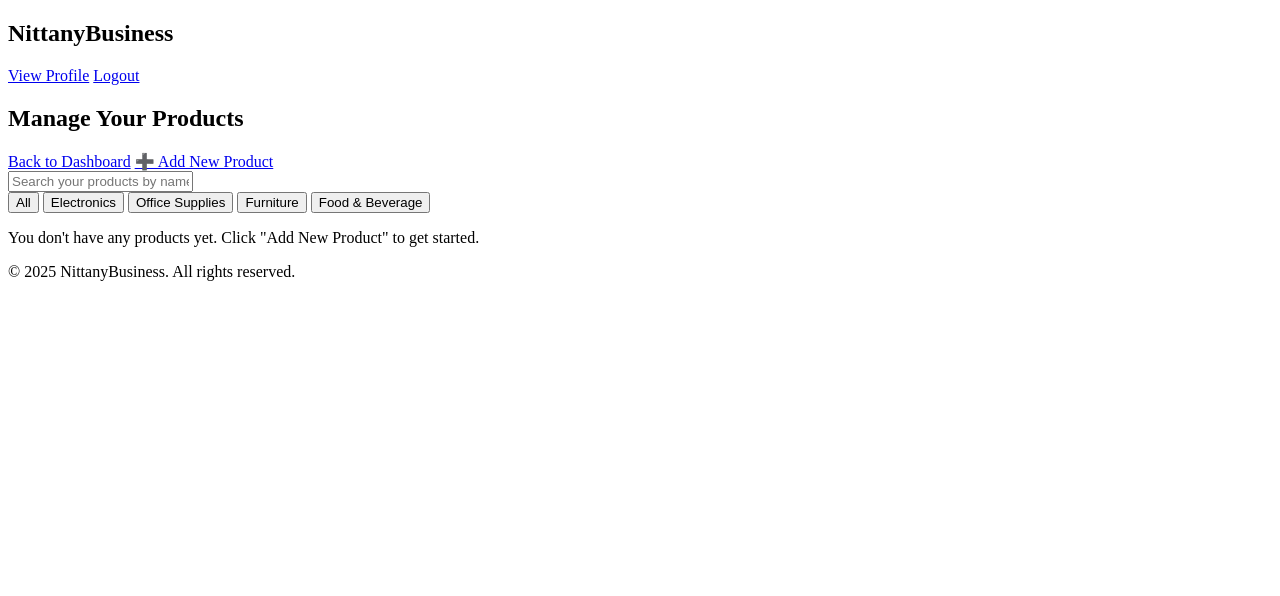
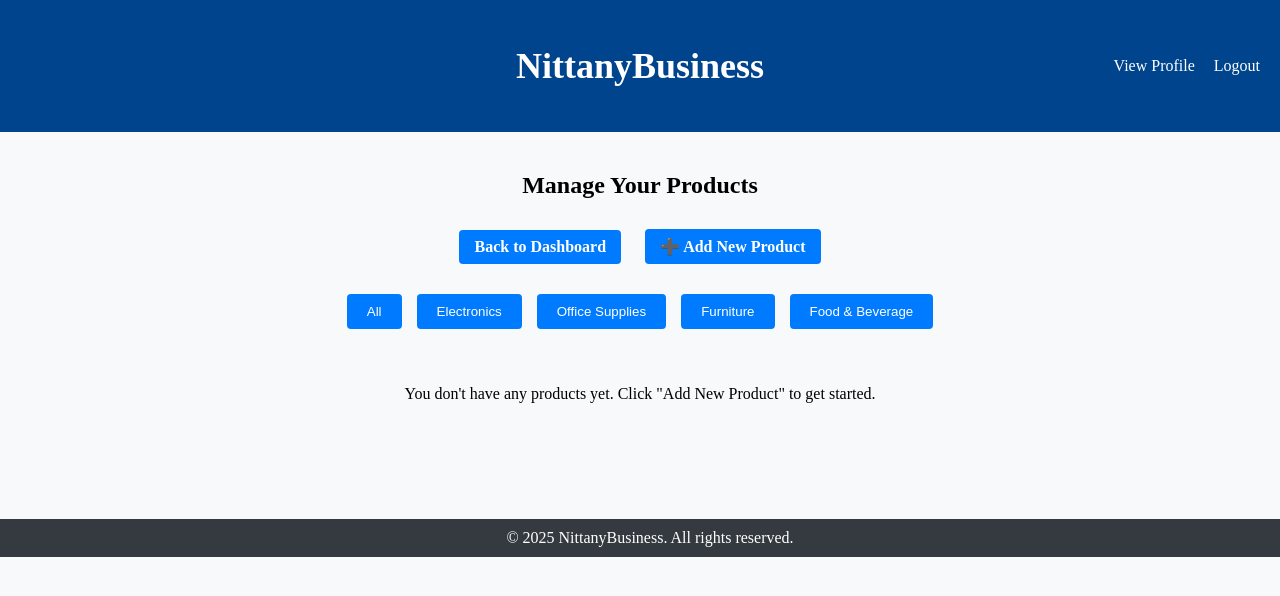
Before and after one commit to bz28/431w, a Flask app: page /seller_products in a window 1280 px wide. Shown: the top 596 px of the page. Run offline with Flask 3, Linux system fonts and the light colour scheme; a user stored in the database is signed in; data comes from the database, SQL or seed files in the repository.

Commit message:
Added design for seller_products.html

```diff
--- a/web_app/templates/seller_products.html
+++ b/web_app/templates/seller_products.html
@@ -2,31 +2,156 @@
 <html lang="en">
 
 <head>
-    <!-- ... existing head content ... -->
-    <script>
-        function filterProducts() {
-            const searchInput = document.getElementById('searchInput').value.toLowerCase();
-            const cards = document.querySelectorAll(".product-card");
-
-            cards.forEach(card => {
-                const title = card.querySelector("h3").textContent.toLowerCase();
-                const category = card.getAttribute("data-category").toLowerCase();
-                if (title.includes(searchInput) || category.includes(searchInput)) {
-                    card.style.display = "block";
-                } else {
-                    card.style.display = "none";
-                }
-            });
+    <meta charset="UTF-8">
+    <meta name="viewport" content="width=device-width, initial-scale=1.0">
+    <title>Seller Products</title>
+    <style>
+        body {
+            font-family: 'Times New Roman', Times, serif;
+            margin: 0;
+            padding: 0;
+            text-align: center;
+            background-color: #f8f9fa;
         }
 
-        function filterByCategory(category) {
-            const cards = document.querySelectorAll(".product-card");
-            cards.forEach(card => {
-                const cardCategory = card.getAttribute("data-category");
-                card.style.display = category === 'All' || cardCategory === category ? "block" : "none";
-            });
+        header {
+            background-color: #00448d;
+            color: white;
+            padding: 15px;
+            font-size: 24px;
+            position: relative;
         }
-    </script>
+
+        .top-right-links {
+            position: absolute;
+            right: 20px;
+            top: 50%;
+            transform: translateY(-50%);
+            font-size: 16px;
+        }
+
+        .top-right-links a {
+            color: white;
+            text-decoration: none;
+            margin-left: 15px;
+        }
+
+        .top-right-links a:hover {
+            text-decoration: underline;
+        }
+
+        section {
+            padding: 20px;
+        }
+
+
+        .category-menu {
+            margin: 20px auto;
+            display: flex;
+            justify-content: center;
+            gap: 15px;
+            flex-wrap: wrap;
+        }
+
+        .category-menu button {
+            padding: 10px 20px;
+            border: none;
+            background-color: #007bff;
+            color: white;
+            cursor: pointer;
+            border-radius: 4px;
+        }
+
+        .category-menu button:hover {
+            background-color: #0056b3;
+        }
+
+        .product-listing {
+            display: flex;
+            flex-wrap: wrap;
+            justify-content: center;
+            gap: 20px;
+            padding: 20px 0;
+        }
+
+        .product-card {
+            background-color: white;
+            border: 1px solid #ddd;
+            width: 250px;
+            border-radius: 8px;
+            padding: 15px;
+            box-shadow: 0 2px 4px rgba(0, 0, 0, 0.1);
+            text-align: left;
+        }
+
+        .product-card h3 {
+            margin-top: 0;
+            color: #00448d;
+        }
+
+        .product-card p {
+            font-size: 14px;
+            margin: 8px 0;
+        }
+
+        .action-button {
+            background-color: #007bff;
+            color: white;
+            border: none;
+            padding: 6px 12px;
+            margin: 5px 5px 5px 0;
+            cursor: pointer;
+            border-radius: 4px;
+            font-size: 14px;
+        }
+
+        .action-button:hover {
+            background-color: #0056b3;
+        }
+
+        .links-section {
+            margin: 20px 0;
+        }
+
+        .links-section a {
+            display: inline-block;
+            margin: 10px;
+            text-decoration: none;
+            color: #00448d;
+            font-weight: bold;
+        }
+
+        .back-button,
+        .add-button {
+            display: inline-block;
+            padding: 8px 15px;
+            background-color: #007bff;
+            color: white !important;
+            text-decoration: none;
+            border-radius: 4px;
+            margin: 10px;
+        }
+
+        .back-button:hover,
+        .add-button:hover {
+            background-color: #0056b3;
+        }
+
+        footer {
+            background-color: #343a40;
+            color: white;
+            padding: 10px;
+            margin-top: 60px;
+            width: 100%;
+        }
+
+        @media (max-width: 600px) {
+            .product-card {
+                width: 90%;
+            }
+        }
+    </style>
+
 </head>
 
 <body>
@@ -45,10 +170,6 @@
             <a href="{{ url_for('add_product') }}" class="add-button">➕ Add New Product</a>
         </div>
 
-        <div class="search-bar">
-            <input type="text" id="searchInput" placeholder="Search your products by name or category..."
-                onkeyup="filterProducts()">
-        </div>
 
         <div class="category-menu">
             <button onclick="filterByCategory('All')">All</button>
```
